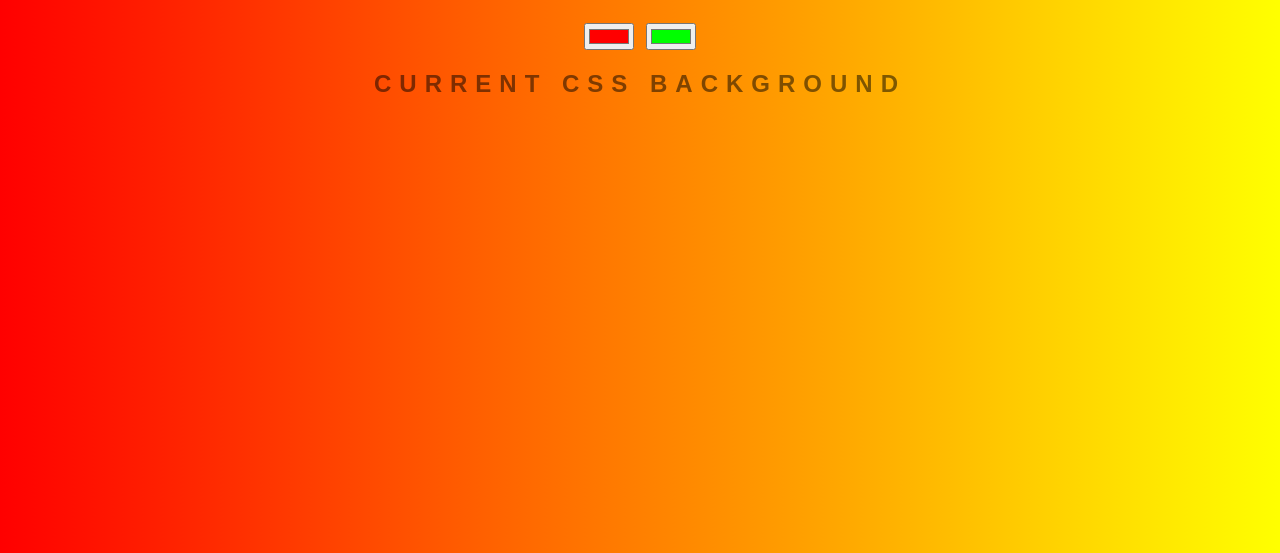
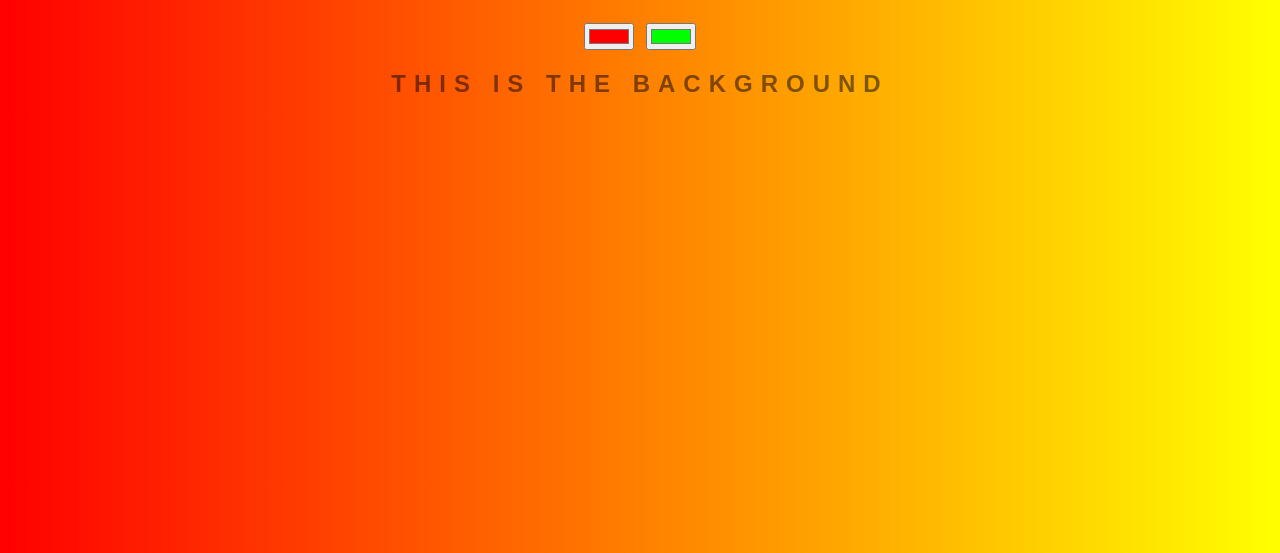
Before and after one commit to sanwlot/backgroundGenerator, a plain HTML site: page index.html in a window 1280 px wide. Shown: the part 247-800 px from the top of the page. Drawn offline with Linux system fonts and the light colour scheme.

Commit message:
changing h2

```diff
--- a/index.html
+++ b/index.html
@@ -11,7 +11,7 @@
     <h1>SUPERCOOL Background Generator</h1>
     <input class="color1" type="color" name="color1" value="#FF0000">
     <input class="color2" type="color" name="color2" value="#00FF00">
-    <h2>CURRENT CSS BACKGROUND</h2>
+    <h2>THIS IS THE BACKGROUND</h2>
     <h3></h3>
     <script src="script.js"></script>
 </body>
```
